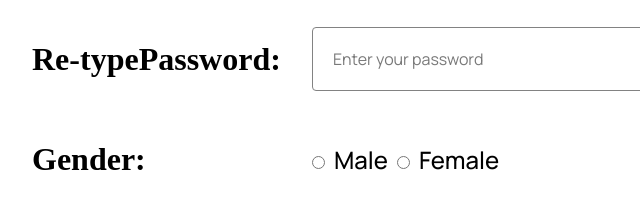
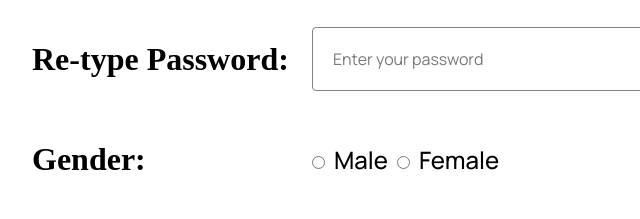
Before and after one commit to DammyBidi/The-Just-project-contact-form, a plain HTML site: page index.html in a window 1280 px wide. Shown: the part 461-680 px from the top of the page, 258-898 px from the left. Drawn offline with Linux system fonts and the light colour scheme; a web font is replaced by a local one.

Commit message:
modified: index.html

```diff
--- a/index.html
+++ b/index.html
@@ -30,7 +30,7 @@
       </div>
 
       <div class="container">
-        <label for="password">Re-typePassword:</label>
+        <label for="password">Re-type Password:</label>
         <input class="input" type="password" id="password" name="password" placeholder="Enter your password" required>
       </div>
 
```
